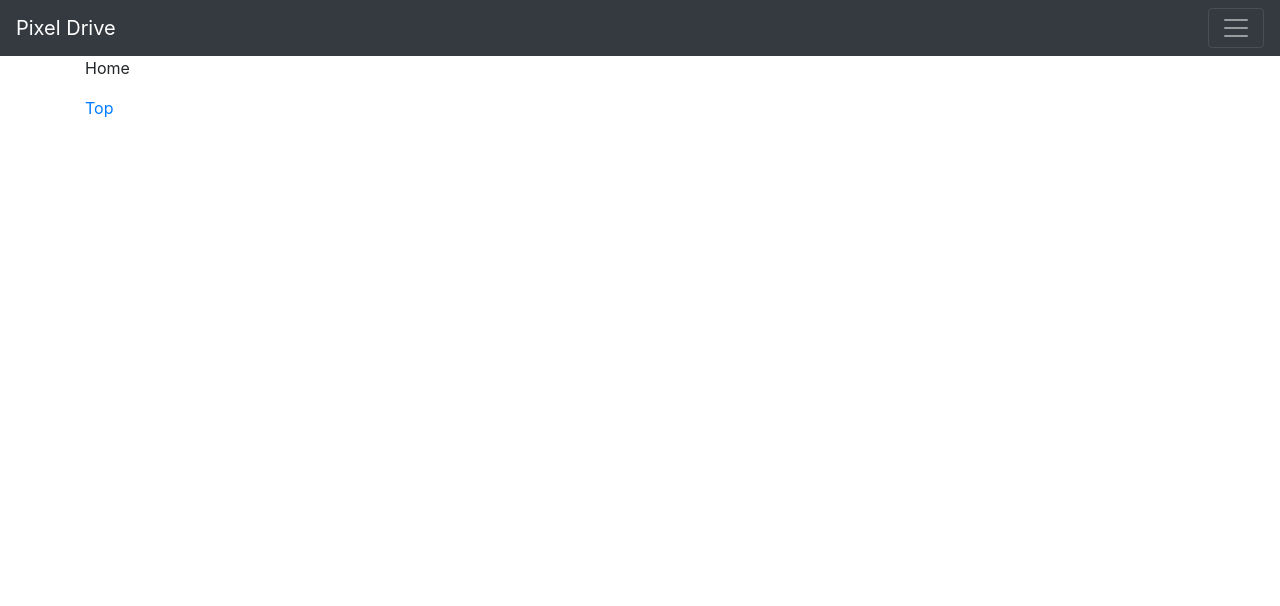
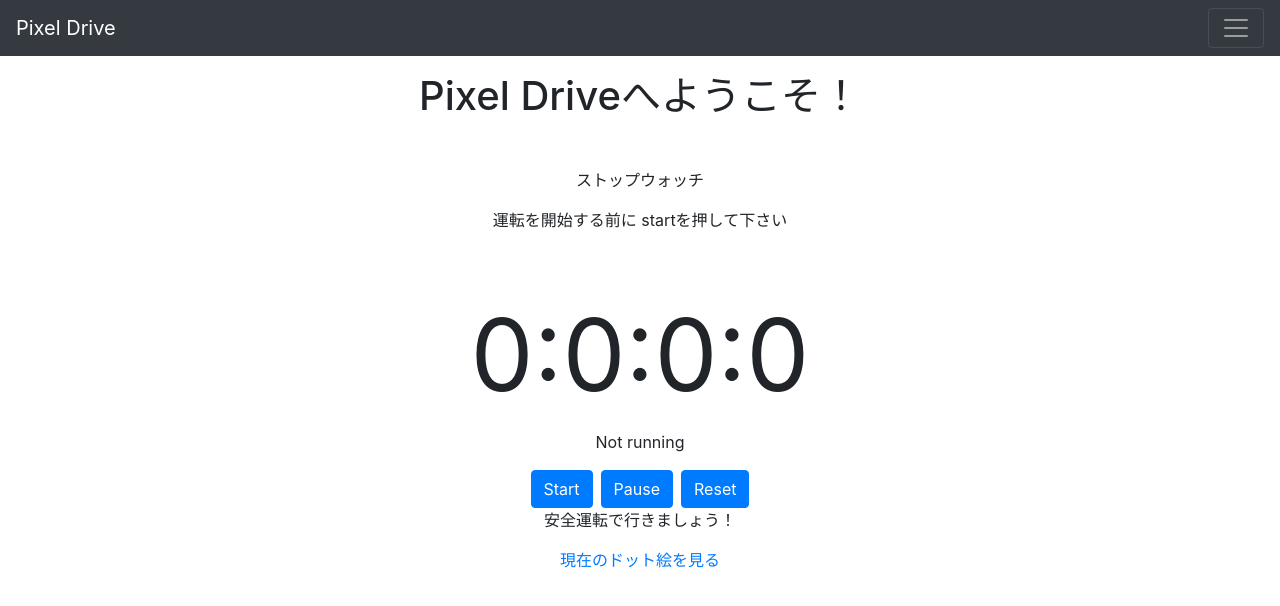
Before and after one commit to Yu-Muro/pioneer_hackathon, a React (Create React App) app in the folder app/: page /home in a window 1280 px wide. Shown: the top 606 px of the page. Built offline with nearby package versions, Linux system fonts and the light colour scheme.

Commit message:
home作成,タイマー作成

```diff
--- a/app/package.json
+++ b/app/package.json
@@ -11,6 +11,7 @@
     "react-dom": "^17.0.2",
     "react-router-dom": "^6.2.1",
     "react-scripts": "5.0.0",
+    "react-timer-hook": "^3.0.5",
     "web-vitals": "^2.1.4"
   },
   "scripts": {
--- a/app/src/App.js
+++ b/app/src/App.js
@@ -6,6 +6,7 @@ import Top from './page/Top/Top';
 import Login from './page/Login/Login';
 import Header from './components/Header/Header';
 import Signup from './page/Signup/Signup';
+import Result from './page/Result/Result';
 
 
 function App() {
@@ -19,6 +20,7 @@ function App() {
             <Route path='/home' element={<Home/>}/>
             <Route path='/login' element={<Login/>}/>
             <Route path='/signup' element={<Signup/>}/>
+            <Route path='/result' element={<Result/>}/>
           </Routes>
         </BrowserRouter>
       </div>
--- a/app/src/page/Home/Home.js
+++ b/app/src/page/Home/Home.js
@@ -1,20 +1,72 @@
 import React from 'react';
 import { Link} from 'react-router-dom'
+import { useStopwatch } from "react-timer-hook";
 
 // home pageです
 // 運転時間とか図るようです
 
+
+
 const Home = () => {
+
+
+  const { seconds, minutes, hours, days, isRunning, start, pause, reset } =
+  useStopwatch({ autoStart: false });
+
   return (
+    <>
 
-    <>
-      <p>Home</p>
-      <Link to="/">Top</Link>
+      <div className='my-3 text-center'>
+        <h1>Pixel Driveへようこそ！</h1>
+        <div className='my-5'>
+          <p>ストップウォッチ</p>
+          <p>運転を開始する前に startを押して下さい</p>
+        </div>
+
+        <div style={{ fontSize: "100px" }}>
+          <span>{days}</span>:<span>{hours}</span>:<span>{minutes}</span>:
+          <span>{seconds}</span>
+        </div>
+        <p>{isRunning ? "Running" : "Not running"}</p>
+        <button className='mx-1 btn btn-primary' onClick={start}>Start</button>
+        <button className='mx-1 btn btn-primary' onClick={pause}>Pause</button>
+        <button className='mx-1 btn btn-primary' onClick={reset}>Reset</button>
+          {hours==0 && (
+              <p>安全運転で行きましょう！</p>
+          )}
+          {0<hours  && hours<=1 && (
+              <p>いい調子です!!安全運転</p>
+          )}
+          {1<hours  && hours<=2 && (
+              <p>安全運転えらい！</p>
+          )}
+          {2<hours  && hours<=3 &&(
+              <p>そろそろ休憩したら？</p>
+          )}
+          {3<hours  && hours<=4 &&(
+              <p>3時間！お疲れ様です</p>
+          )}
+          {4<hours  && hours<=5 &&(
+              <p>休憩も取って安全運転しよう！</p>
+          )}
+          {5<hours  && hours<=6 &&(
+              <p>5時間を超えたよ！休憩は取った？</p>
+          )}
+
+
+        <div>
+          {!isRunning && (
+            <Link to="/result">現在のドット絵を見る</Link>
+          )}
+
+        </div>
+      </div>
 
     </>
 
 
   );
+
 };
 
 export default Home;
--- a/app/src/page/Result/Result.js
+++ b/app/src/page/Result/Result.js
@@ -1,11 +1,12 @@
 import React from 'react';
-import {styles} from './Result.module.scss'
-
+import { Link } from 'react-router-dom';
 
 const Result = () => {
   return (
-      <div className={styles.test}>
-
+      <div className=' my-4 text-center'>
+          <img className='w-50' src={`${process.env.PUBLIC_URL}/car-dot.png`} alt="car" />
+          <p>こんな感じでドット絵が出ます！</p>
+          <Link to="/home">運転する！</Link>
       </div>
   )
 };
```
Also changed, not shown: app/src/page/Home/Home.scss (deleted), app/src/page/Login/Login.module.scss (deleted), app/src/page/Result/Result.module.scss (deleted), app/src/page/Signup/Signup.modeule.scss (deleted), app/src/page/Top/Top.module.scss (deleted), 1 other file (tests, documents, lock files or other folders).
